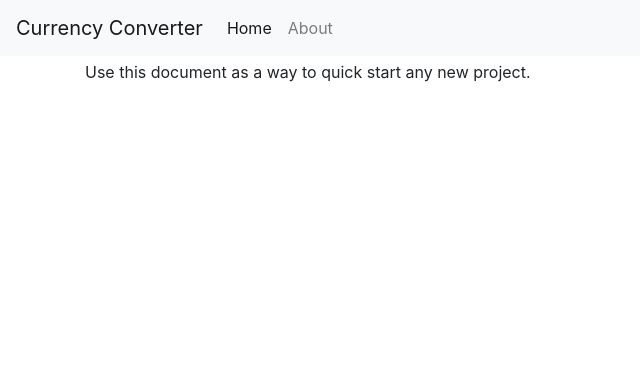
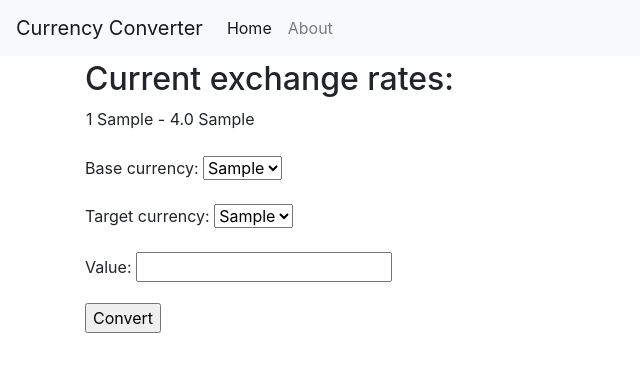
Before and after one commit to Silver3310/currency-converter, a Django app: page / in a window 1280 px wide. Shown: the top 372 px of the page, without its empty margins (0-640 px from the left). Run offline with Django 3.2, Linux system fonts and the light colour scheme; tables that the repository leaves empty hold one stand-in row (values such as "Sample post"); parts of the project's set-up code (start-up, migrations or seed data) failed here and were passed over; some libraries are stand-ins or nearby versions.

Commit message:
Add a user interface to convert money of different currencies
Add FormView with a url and template that replacted the basic home page
Make the form use the API that was implemented before
Show current exchange rates of actual currencies on the home page

```diff
--- a/config/api_router.py
+++ b/config/api_router.py
@@ -14,7 +14,7 @@ api_view_routes = [
     path(
         'exchange/',
         ExchangeRateAPIView.as_view(),
-        name='api_exchange_rate'
+        name='exchange_rate'
     ),
 ]
 
--- a/config/settings/base.py
+++ b/config/settings/base.py
@@ -274,7 +274,6 @@ REST_FRAMEWORK = {
         "rest_framework.authentication.SessionAuthentication",
         "rest_framework.authentication.TokenAuthentication",
     ),
-    "DEFAULT_PERMISSION_CLASSES": ("rest_framework.permissions.IsAuthenticated",),
 }
 # Your stuff...
 # ------------------------------------------------------------------------------
--- a/config/urls.py
+++ b/config/urls.py
@@ -7,13 +7,12 @@ from django.views import defaults as default_views
 from rest_framework.authtoken.views import obtain_auth_token
 
 urlpatterns = [
-    path("", TemplateView.as_view(template_name="pages/home.html"), name="home"),
     path(
         "about/", TemplateView.as_view(template_name="pages/about.html"), name="about"
     ),
     # Django Admin, use {% url 'admin:index' %}
     path(settings.ADMIN_URL, admin.site.urls),
-    # Your stuff: custom urls includes go here
+    path("", include("currency_converter.currencies.urls")),
 ] + static(settings.MEDIA_URL, document_root=settings.MEDIA_ROOT)
 # API URLS
 urlpatterns += [
--- a/currency_converter/currencies/forms.py
+++ b/currency_converter/currencies/forms.py
@@ -0,0 +1,41 @@
+from django.core.exceptions import ValidationError
+from django.utils.translation import ugettext_lazy as _
+
+from django.forms import Form
+from django.forms import ModelChoiceField
+from django.forms import FloatField
+
+from currency_converter.currencies.models import Currency
+
+
+class ExchangeRateForm(Form):
+    """
+    Exchange rate form defining fields the base currency, target currency and
+    a value to convert
+    """
+    base = ModelChoiceField(
+        queryset=Currency.objects.all(),
+        initial=0,
+        required=True,
+        label=_('Base currency'),
+    )
+    target = ModelChoiceField(
+        queryset=Currency.objects.all(),
+        initial=1,
+        required=True,
+        label=_('Target currency')
+    )
+    value = FloatField(
+        min_value=0,
+        required=True,
+        label=_('Value'),
+    )
+
+    def clean(self):
+        """Check if base and target are different currencies"""
+        base = self.cleaned_data.get('base')
+        target = self.cleaned_data.get('target')
+        if base == target:
+            raise ValidationError(
+                _('Base and Target currencies have to be different!')
+            )
--- a/currency_converter/currencies/models.py
+++ b/currency_converter/currencies/models.py
@@ -1,4 +1,5 @@
 from typing import Union
+from typing import Dict
 
 from django.db.models import CharField
 from django.db.models import FloatField
@@ -20,6 +21,14 @@ class Currency(Model):
         _("Abbreviation name of the currency"),
         max_length=3
     )
+
+    def show_exchange_rates(self) -> Dict[str, float]:
+        """Show the rates against this currency"""
+        exchange_rates = ExchangeRate.objects.filter(base=self)
+        return {
+            exchange_rate.target.abbr: round(exchange_rate.rate, 2)
+            for exchange_rate in exchange_rates
+        }
 
     def __str__(self) -> str:
         """Return the abbreviation name"""
--- a/currency_converter/currencies/urls.py
+++ b/currency_converter/currencies/urls.py
@@ -0,0 +1,13 @@
+from django.urls import path
+
+from currency_converter.currencies.views import currency_home_view
+
+
+app_name = "currencies"
+urlpatterns = [
+    path(
+        "",
+        view=currency_home_view,
+        name="home"
+    ),
+]
--- a/currency_converter/currencies/views.py
+++ b/currency_converter/currencies/views.py
@@ -0,0 +1,56 @@
+from requests import get
+from typing import Any
+
+from django.urls import reverse_lazy
+from django.urls import reverse
+from django.views.generic import FormView
+from django.contrib import messages
+
+from currency_converter.currencies.forms import ExchangeRateForm
+from currency_converter.currencies.models import Currency
+
+
+class CurrencyHomeView(FormView):
+    """
+    A home page with current exchange rates of currencies and the opportunity
+    to convert money between them
+    """
+
+    template_name = "pages/home.html"
+    form_class = ExchangeRateForm
+    success_url = reverse_lazy('currencies:home')
+
+    def form_valid(self, form: ExchangeRateForm):
+        base: Currency = form.cleaned_data.get('base')
+        target: Currency = form.cleaned_data.get('target')
+        value: float = form.cleaned_data.get('value')
+
+        result = get(  # make an API call to our own server
+            ''.join([
+                'http://',
+                self.request.get_host(),
+                reverse('api:exchange_rate')]
+            ),
+            params={
+                'base': base.abbr,
+                'target': target.abbr,
+                'value': str(value)
+            }
+        ).json()
+
+        messages.add_message(  # show the result as a message
+            self.request,
+            messages.INFO,
+            f'{result[base.abbr]} {base.abbr} => '
+            f'{result[target.abbr]} {target.abbr}'
+        )
+        return super().form_valid(form)
+
+    def get_context_data(self, **kwargs: Any):
+        """Add the currencies to show their current rates"""
+        context = super().get_context_data(**kwargs)
+        context['currencies'] = Currency.objects.all()
+        return context
+
+
+currency_home_view = CurrencyHomeView.as_view()
--- a/currency_converter/templates/base.html
+++ b/currency_converter/templates/base.html
@@ -39,12 +39,12 @@
         <button class="navbar-toggler navbar-toggler-right" type="button" data-toggle="collapse" data-target="#navbarSupportedContent" aria-controls="navbarSupportedContent" aria-expanded="false" aria-label="Toggle navigation">
           <span class="navbar-toggler-icon"></span>
         </button>
-        <a class="navbar-brand" href="{% url 'home' %}">Currency Converter</a>
+        <a class="navbar-brand" href="{% url 'currencies:home' %}">Currency Converter</a>
 
         <div class="collapse navbar-collapse" id="navbarSupportedContent">
           <ul class="navbar-nav mr-auto">
             <li class="nav-item active">
-              <a class="nav-link" href="{% url 'home' %}">Home <span class="sr-only">(current)</span></a>
+              <a class="nav-link" href="{% url 'currencies:home' %}">Home <span class="sr-only">(current)</span></a>
             </li>
             <li class="nav-item">
               <a class="nav-link" href="{% url 'about' %}">About</a>
--- a/currency_converter/templates/pages/about.html
+++ b/currency_converter/templates/pages/about.html
@@ -1 +1,5 @@
 {% extends "base.html" %}
+
+{% block content %}
+Currency Converter Project © 2020, Elivanov Alexey
+{% endblock content %}
--- a/currency_converter/templates/pages/home.html
+++ b/currency_converter/templates/pages/home.html
@@ -1 +1,19 @@
 {% extends "base.html" %}
+
+{% block content %}
+<h2>Current exchange rates:</h2>
+<table style="width:100%">
+  {% for currency in currencies %}
+  <tr>
+    {% for abbr, rate in currency.show_exchange_rates.items %}
+    <td>1 {{ currency.abbr }} - {{ rate }} {{ abbr }}</td>
+    {% endfor %}
+  </tr>
+  {% endfor %}
+</table>
+<br>
+<form method="post">{% csrf_token %}
+    {{ form.as_p }}
+    <input type="submit" value="Convert">
+</form>
+{% endblock content %}
```
